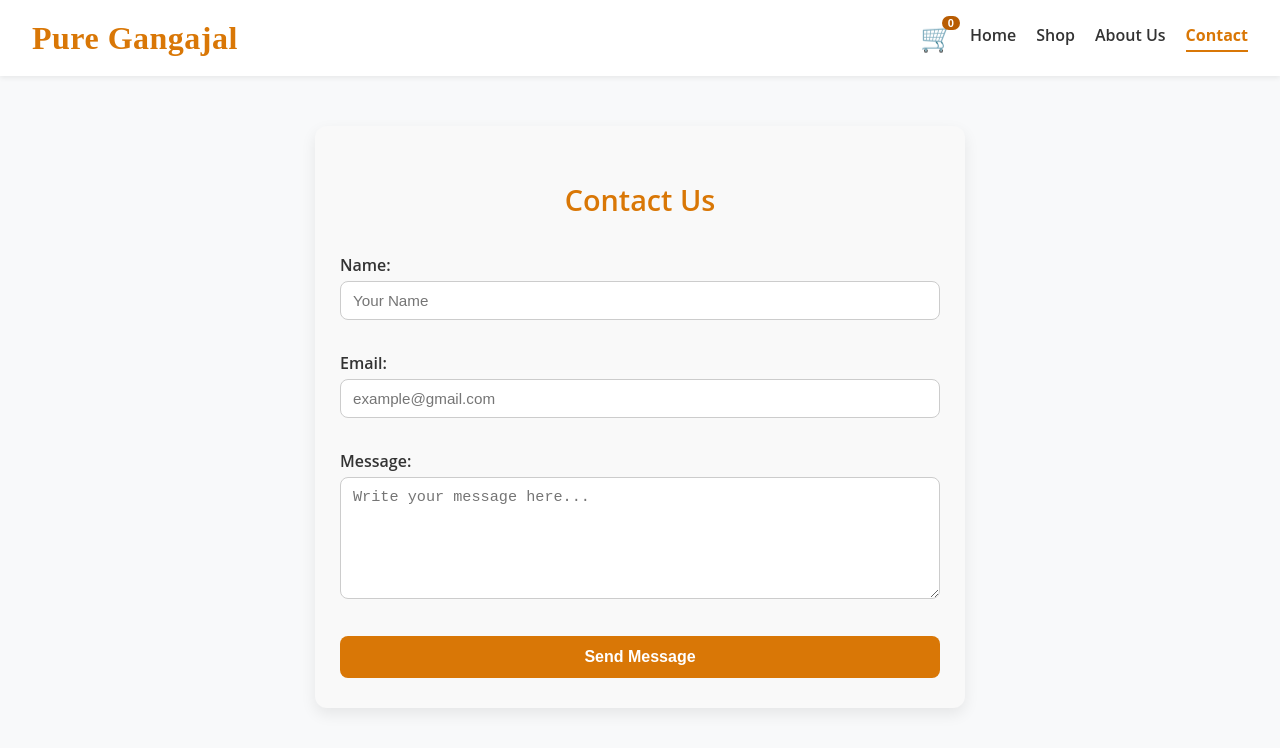
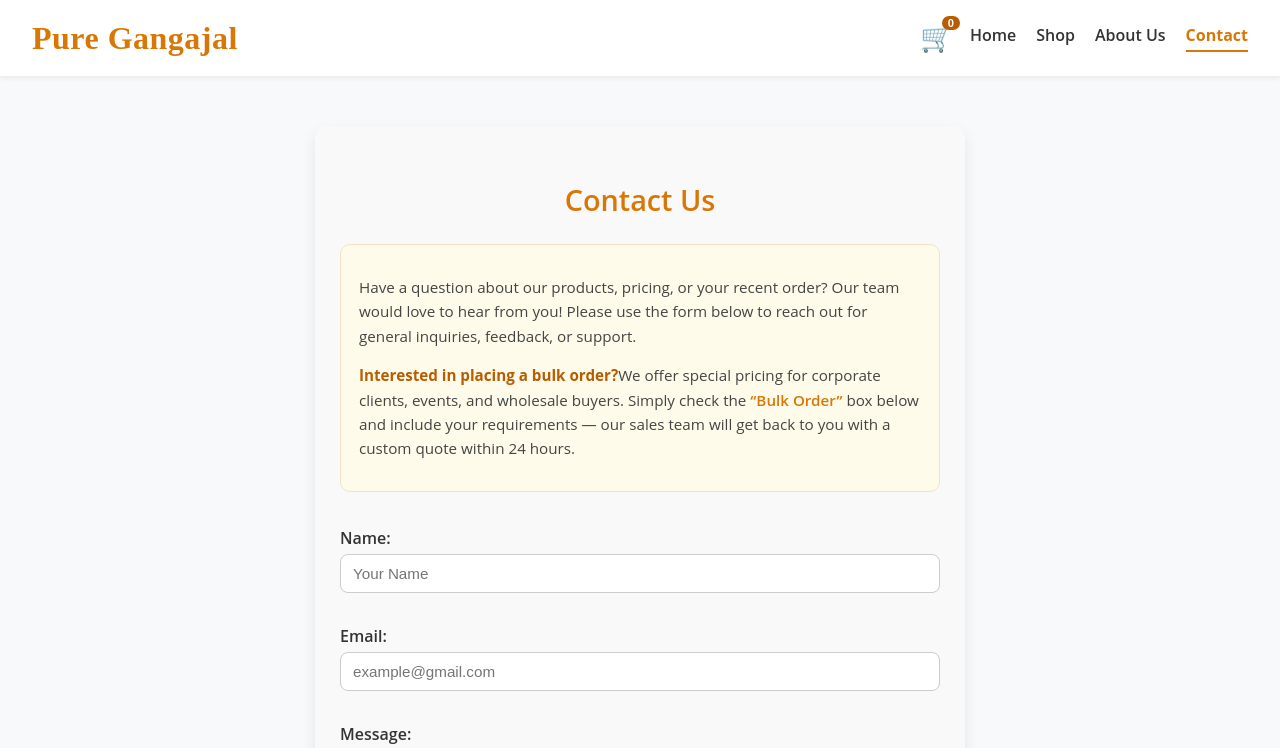
Before and after one commit to Akashlamba01/gangajal, a React (Create React App) app: page /contact in a window 1280 px wide. Shown: the top 748 px of the page. Built offline with nearby package versions, Linux system fonts and the light colour scheme.

Commit message:
update some parts

```diff
--- a/src/App.js
+++ b/src/App.js
@@ -30,7 +30,6 @@ function App() {
         <Route path="/products" element={<Products onAddToCart={handleAddToCart} />} />
         <Route path="/contact" element={<Contact />} />
         <Route path="/about" element={<About />} />
-        {/*  */}
       </Routes>
 
       <Footer />
--- a/src/components/Cart/Cart.css
+++ b/src/components/Cart/Cart.css
@@ -114,8 +114,8 @@
 }
 
 #modalCartItems button:hover {
-  background: #e02d2d;
-  transform: scale(1.1);
+  background: #b23737;
+  /* transform: scale(1.1); */
 }
 
 /* Total */
--- a/src/components/Cart/Cart.js
+++ b/src/components/Cart/Cart.js
@@ -27,9 +27,9 @@ const Cart = ({ cart, isOpen, onClose, onRemoveItem }) => {
             <ul id="modalCartItems">
               {cart.map((item, index) => (
                 <li key={index}>
-                  <span>{item.name}</span>
+                  <span>{item.name} - ₹{item.price}</span>
                   <div>
-                    <span>₹{item.price}</span>
+                    {/* <span>₹{item.price}</span> */}
                     <button onClick={() => onRemoveItem(index)}>×</button>
                   </div>
                 </li>
--- a/src/components/Contact/Contact.css
+++ b/src/components/Contact/Contact.css
@@ -19,7 +19,33 @@
   font-weight: 600;
 }
 
-/* Form styles */
+/* =============================
+   📝 INFO SECTION
+   ============================= */
+.contact-info {
+  margin-bottom: 25px;
+  color: #444;
+  font-size: 0.95rem;
+  line-height: 1.6;
+  background: #fffbea;
+  padding: 15px 18px;
+  border-radius: 10px;
+  border: 1px solid #f1e4c4;
+}
+
+.contact-info strong {
+  color: #b85c02;
+}
+
+.contact-info em {
+  color: #d97706;
+  font-style: normal;
+  font-weight: 600;
+}
+
+/* =============================
+   📬 FORM STYLES
+   ============================= */
 #contact form {
   display: flex;
   flex-direction: column;
@@ -33,6 +59,7 @@
 
 #contact input[type="text"],
 #contact input[type="email"],
+#contact input[type="number"],
 #contact textarea {
   padding: 10px 12px;
   border: 1px solid #ccc;
@@ -44,6 +71,7 @@
 
 #contact input[type="text"]:focus,
 #contact input[type="email"]:focus,
+#contact input[type="number"]:focus,
 #contact textarea:focus {
   border-color: #d97706;
   box-shadow: 0 0 5px rgba(217, 119, 6, 0.3);
@@ -54,7 +82,37 @@
   min-height: 100px;
 }
 
-/* Submit button */
+/* Checkbox style */
+#contact input[type="checkbox"] {
+  margin-right: 8px;
+  accent-color: #d97706;
+}
+
+/* =============================
+   📦 BULK ORDER SECTION
+   ============================= */
+.bulk-section {
+  margin-top: 10px;
+  padding: 15px 18px;
+  background: #fff;
+  border: 1px solid #eee;
+  border-radius: 10px;
+  box-shadow: inset 0 0 5px rgba(0, 0, 0, 0.03);
+}
+
+.bulk-section label {
+  margin-top: 10px;
+  font-weight: 600;
+  color: #444;
+}
+
+.bulk-section input {
+  margin-bottom: 10px;
+}
+
+/* =============================
+   🚀 SUBMIT BUTTON
+   ============================= */
 #contact button[type="submit"] {
   margin-top: 15px;
   background: #d97706;
@@ -73,7 +131,9 @@
   transform: translateY(-2px);
 }
 
-/* Responsive */
+/* =============================
+   📱 RESPONSIVE DESIGN
+   ============================= */
 @media (max-width: 600px) {
   #contact {
     padding: 20px;
--- a/src/pages/Contact.jsx
+++ b/src/pages/Contact.jsx
@@ -18,7 +18,24 @@ const Contact = () => {
   return (
     <section id="contact">
       <h1>Contact Us</h1>
-      <form onSubmit={handleSubmit}>
+
+      <div className="contact-info">
+        <p>
+          Have a question about our products, pricing, or your recent order? Our
+          team would love to hear from you! Please use the form below to reach
+          out for general inquiries, feedback, or support.
+        </p>
+
+        <p>
+          <strong>Interested in placing a bulk order?</strong>
+          We offer special pricing for corporate clients, events, and wholesale
+          buyers. Simply check the <em>“Bulk Order”</em> box below and include
+          your requirements — our sales team will get back to you with a custom
+          quote within 24 hours.
+        </p>
+      </div>
+
+      <form onSubmit={handleSubmit} className="contact-form">
         <label htmlFor="name">Name:</label>
         <input type="text" id="name" name="name" value={formData.name} placeholder="Your Name" onChange={handleChange} required />
         <br />
--- a/src/pages/Products.jsx
+++ b/src/pages/Products.jsx
@@ -3,9 +3,9 @@ import "../components/Products/Products.css"; // ✅ Import the CSS
 
 const Products = ({ onAddToCart }) => {
   const products = [
-    { name: "Gangajal 250ml", price: 99 },
-    { name: "Gangajal 500ml", price: 149 },
-    { name: "Gangajal 1 Litre", price: 199 },
+    { name: "Gangajal 250ml", price: 99, image: "https://m.media-amazon.com/images/I/71POXRccXcL._UF1000,1000_QL80_.jpg" },
+    { name: "Gangajal 500ml", price: 149, image: "https://m.media-amazon.com/images/I/71POXRccXcL._UF1000,1000_QL80_.jpg" },
+    { name: "Gangajal 1 Litre", price: 199, image: "https://m.media-amazon.com/images/I/71POXRccXcL._UF1000,1000_QL80_.jpg" },
   ];
 
   return (
@@ -15,7 +15,7 @@ const Products = ({ onAddToCart }) => {
         {products.map((p) => (
           <div key={p.name} className="product">
             <img
-              src="https://m.media-amazon.com/images/I/71POXRccXcL._UF1000,1000_QL80_.jpg"
+              src={p.image}
               alt={p.name}
             />
             <h3>{p.name}</h3>
```
